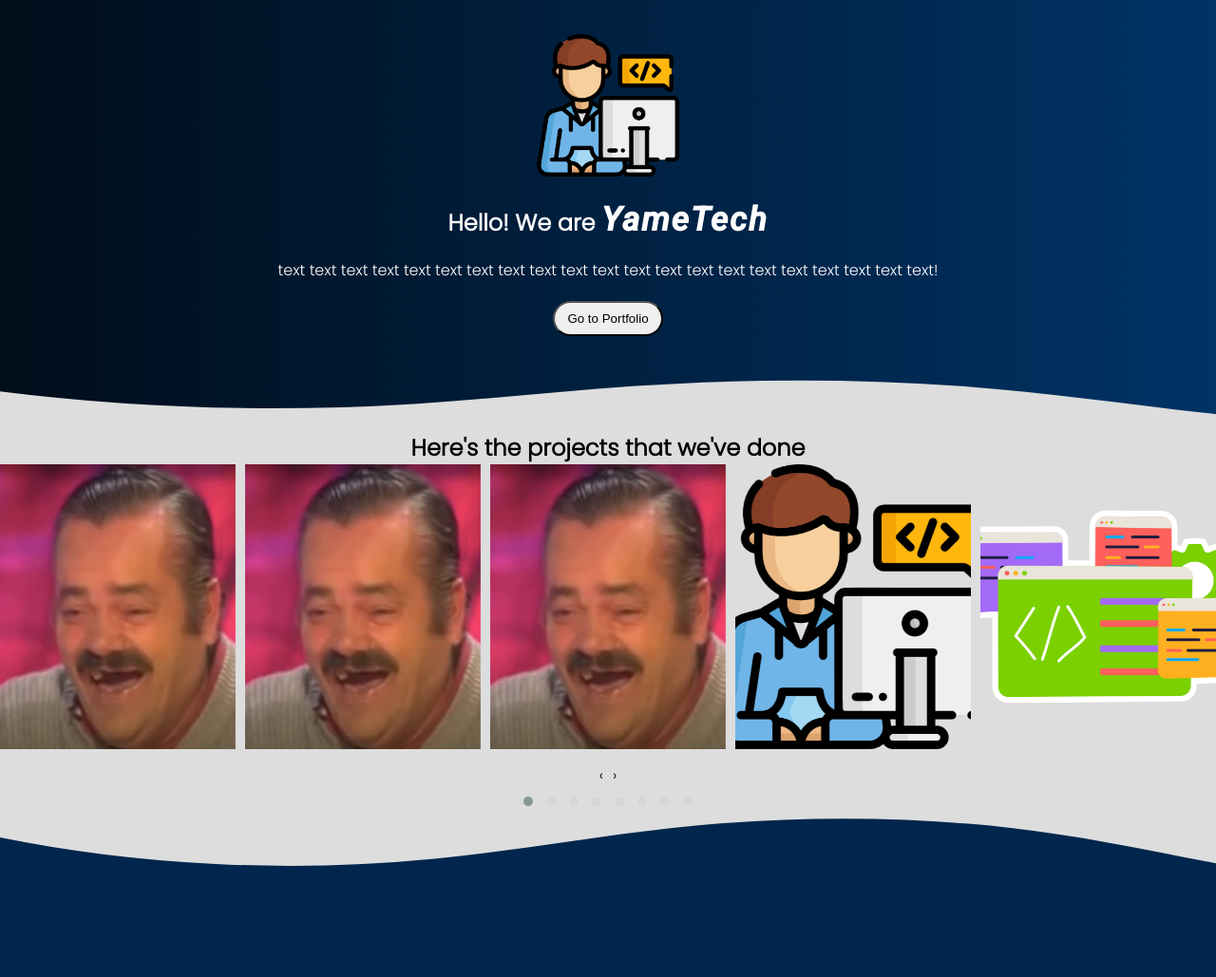
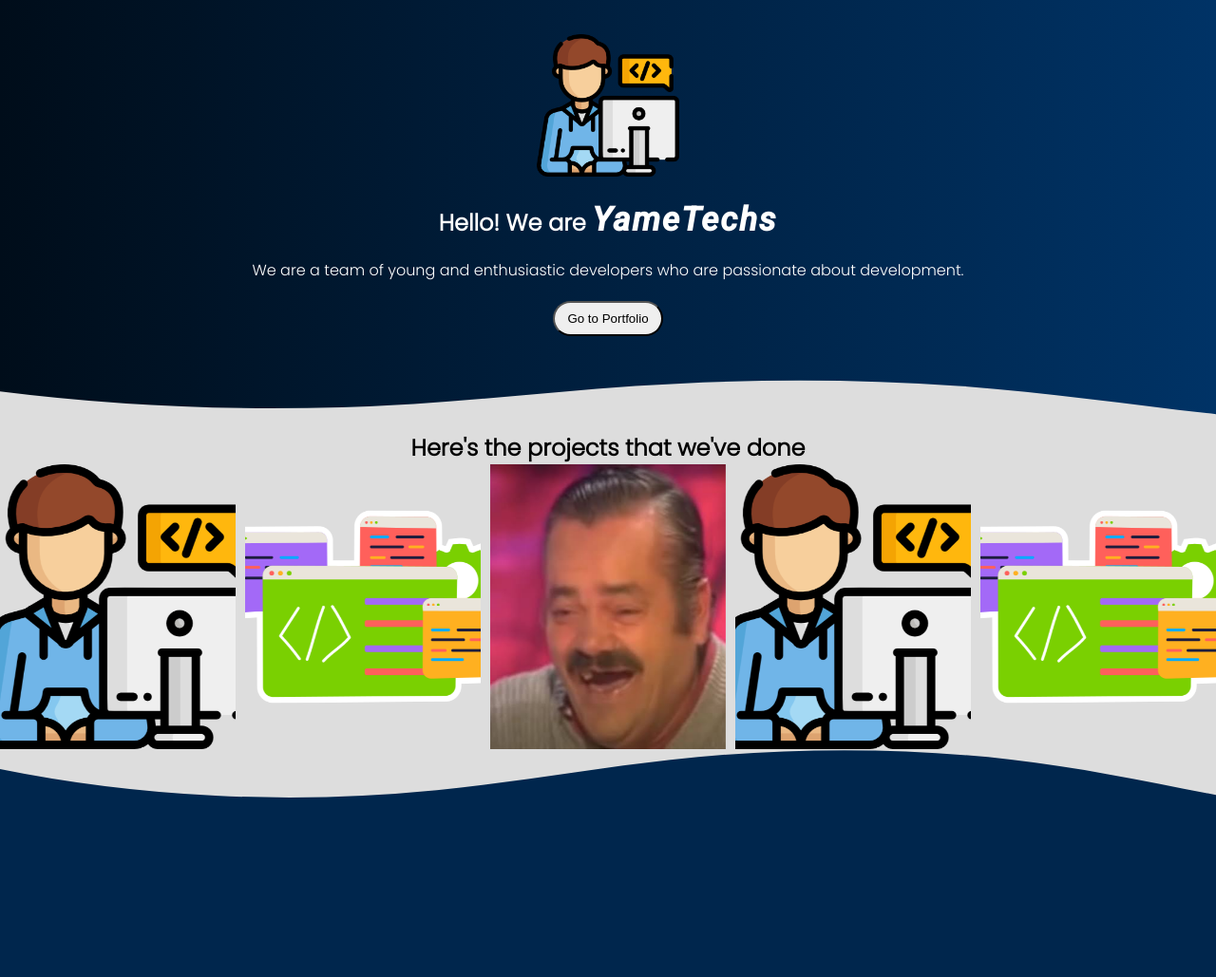
Before and after one commit to YameTechs/website, a Flask app: page / in a window 1280 px wide. Shown: the part 49-1078 px from the top of the page at 95% size. After the commit the page ends 889 px from the top, so only its background shows below. Run offline with Flask 2, Linux system fonts and the light colour scheme; parts of the project's set-up code (start-up, migrations or seed data) failed here and were passed over; some libraries are stand-ins or nearby versions.

Commit message:
made htmls better

```diff
--- a/src/templates/about.html
+++ b/src/templates/about.html
@@ -1,9 +1,3 @@
 {% extends "base.html" %}
 {% block content %}
-
-
-
-
-
-
 {%end block%}
--- a/src/templates/account.html
+++ b/src/templates/account.html
@@ -11,7 +11,6 @@
     {% else %}
       <form method="POST" action="">
         {{ form.hidden_tag() }}
-
         {{ form.submit() }}
       </form>
     {% endif %}
--- a/src/templates/base.html
+++ b/src/templates/base.html
@@ -1,9 +1,9 @@
 <!DOCTYPE html>
 <html lang="en">
   <head>
-    <meta charset="UTF-8" />
-    <meta name="viewport" content="width=device-width, initial-scale=1.0" />
-    <title>Yametech</title>
+    <meta charset="UTF-8"/>
+    <meta name="viewport" content="width=device-width, initial-scale=1.0"/>
+    <title>YameTech</title>
     <script
       src="https://kit.fontawesome.com/03853e84a6.js"
       crossorigin="anonymous"
@@ -11,7 +11,8 @@
     <script src="{{ url_for('static', filename='js/base.js') }}" defer></script>
     <link
       rel="stylesheet"
-      href="{{ url_for('static', filename='css/base.css') }}" />
+      href="{{ url_for('static', filename='css/base.css') }}"
+    />
     {% block head %} {% endblock %}
   </head>
   <body>
@@ -25,10 +26,10 @@
         </div>
 
         <div class="menu">
-          <a href="/home/">Home</a>
-          <a href="#">About</a>
-          <a href="/login/">Projects</a>
-          <a href="/services/" id="reg">Try our Services</a>
+          <a href="{{ url_for('main.home') }}">Home</a>
+          <a href="{{ url_for('main.home') }}">About</a>
+          <a href="{{ url_for('main.home') }}">Projects</a>
+          <a href="{{ url_for('main.home') }}" id="reg">Try our Services</a>
         </div>
 
         <div class="userAcc_settings">
@@ -42,21 +43,18 @@
             {% endif %}
             <ul>
               {% if current_user.is_authenticated %}
-                <li><a href="#"><i class="fas fa-user"></i>My Profile</a></li>
+              <li><a href="{{ url_for('users.account' )}}"><i class="fas fa-user"></i>My Profile</a></li>
                 <li><a href="#"><i class="fas fa-cog"></i>Settings</a></li>
-                <li><a href="/logout/"><i class="fas fa-sign-out-alt"></i>Logout</a></li>
+                <li><a href="{{ url_for('users.logout' )}}"><i class="fas fa-sign-out-alt"></i>Logout</a></li>
               {% else %}
-                <li><a href="/login/"><i class="fas fa-sign-in-alt"></i>Login</a></li>
-                <li><a href="/register/"><i class="fas fa-sign-in-alt"></i>Register</a></li>
+                <li><a href="{{ url_for('users.login') }}"><i class="fas fa-sign-in-alt"></i>Login</a></li>
+                <li><a href="{{ url_for('users.register') }}"><i class="fas fa-sign-in-alt"></i>Register</a></li>
               {% endif %}
             </ul>
           </div>
         </div>
       </div>
     </nav>
-
-
-
     <!-- end nav section -->
 
     {% with messages = get_flashed_messages() %}
@@ -66,8 +64,8 @@
         {% endfor %}
       {% endif %}
     {% endwith %}
+
     {% block content %} {% endblock content %}
-
     <script>
       function UserAccToggle() {
         const toggler = document.querySelector('.userAcc_menu');
--- a/src/templates/home.html
+++ b/src/templates/home.html
@@ -1,9 +1,9 @@
-{% extends "base.html" %} {% block head %}
+{% extends "base.html" %}
+{% block head %}
   <link
     rel="stylesheet"
     href="{{ url_for('static', filename='css/home.css') }}"
   />
-
   <link
     rel="stylesheet"
     href="https://cdnjs.cloudflare.com/ajax/libs/OwlCarousel2/2.3.4/assets/owl.carousel.min.css"
@@ -18,12 +18,9 @@
     crossorigin="anonymous"
     referrerpolicy="no-referrer"
   />
-
-
-{% endblock %} {% block content %}
+{% endblock %}
+{% block content %}
   <!-- first section -->
-
-
   <div class="home-sec" id="homee">
     <div class="intro" style="order: 2">
       <h2 style="color: white">
@@ -36,14 +33,14 @@
             font-size: 35px;
             font-family: 'Roboto', sans-serif;
           "
-        >YameTech</em
-      >
+          >YameTechs
+        </em>
       </h2>
       <p>
-      text text text text text text text text text text text text text text text
-      text text text text text text!
+        We are a team of young and enthusiastic developers who are passionate
+        about development.
       </p>
-    <button href="/home/" class="know-more">Go to Portfolio</button>
+      <button href="{{ url_for('main.home') }}" class="know-more">Go to Portfolio</button>
     </div>
     <div class="web-pic" style="order: 1">
       <img src="{{ url_for('static', filename='img/programmer.png') }}" />
@@ -67,19 +64,10 @@
 
   <div class="projectss">
     <h2>Here's the projects that we've done<br></h2>
-
     <div class="owl-carousel owl-theme">
-
       <div class="item"><img src="{{url_for('static', filename="img/example.jpeg")}}" ></div>
       <div class="item"><img src="{{url_for('static', filename="img/programmer.png")}}" ></div>
       <div class="item"><img src="{{url_for('static', filename="img/web-pic.png")}}" ></div>
-    <div class="item"><img src="{{url_for('static', filename="img/example.jpeg")}}" ></div>
-    <div class="item"><img src="{{url_for('static', filename="img/programmer.png")}}" ></div>
-    <div class="item"><img src="{{url_for('static', filename="img/web-pic.png")}}" ></div>
-    <div class="item"><img src="{{url_for('static', filename="img/example.jpeg")}}"></div>
-    <div class="item"><img src="{{url_for('static', filename="img/example.jpeg")}}"></div>
-
-
   </div>
     </div>
   </div>
@@ -113,7 +101,7 @@
     crossorigin="anonymous"
     referrerpolicy="no-referrer"
   ></script>
-></script>
+  </script>
   <script type="text/javascript">
     $('.owl-carousel').owlCarousel({
       center:true,
--- a/src/templates/request_token.html
+++ b/src/templates/request_token.html
@@ -1,11 +1,8 @@
 {% extends "base.html" %}
-
 {% block head %}
   <link rel="stylesheet" href="{{url_for('static', filename="css/forms.css")}}">
 {% endblock head %}
-
 {% block content %}
-
   <div class="logreg-form">
     <h2>FORGOT PASSWORD</h2>
     <form method="POST" action="">
@@ -13,7 +10,6 @@
 
       <div class="form-element">
         <label for="emaill">Email</label>
-
         {{ form.email(class="form-input", id="emaill", placeholder="Enter email") }}
         {% for error in form.email.errors %}
         <span>{{ error }}</span>
@@ -29,5 +25,4 @@
       </div>
     </form>
   </div>
-
 {% endblock content %}
--- a/src/templates/services.html
+++ b/src/templates/services.html
@@ -1,9 +1,6 @@
 {% extends 'base.html' %}
-
 {% block head %}
   <link rel="stylesheet" href="{{url_for('static', filename="css/services.css")}}" />
 {% endblock head %}
-
 {% block content %}
-  <h1>yoyoyoyo</h1>
 {% endblock content %}
```
Also changed, not shown: src/templates/login.html (+2 -7 lines), src/templates/register.html (+0 -7 lines). Lines whose indentation alone changed are shown as unchanged.
